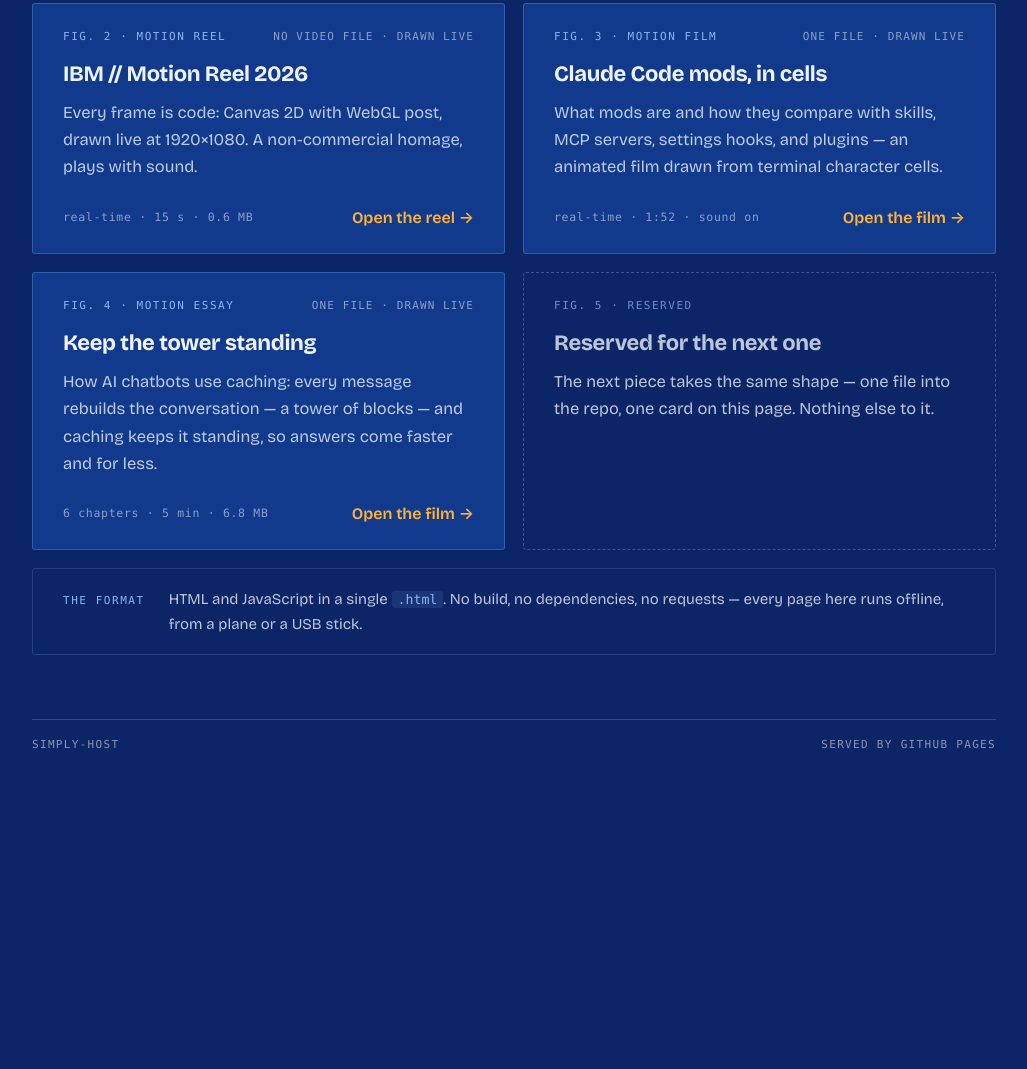
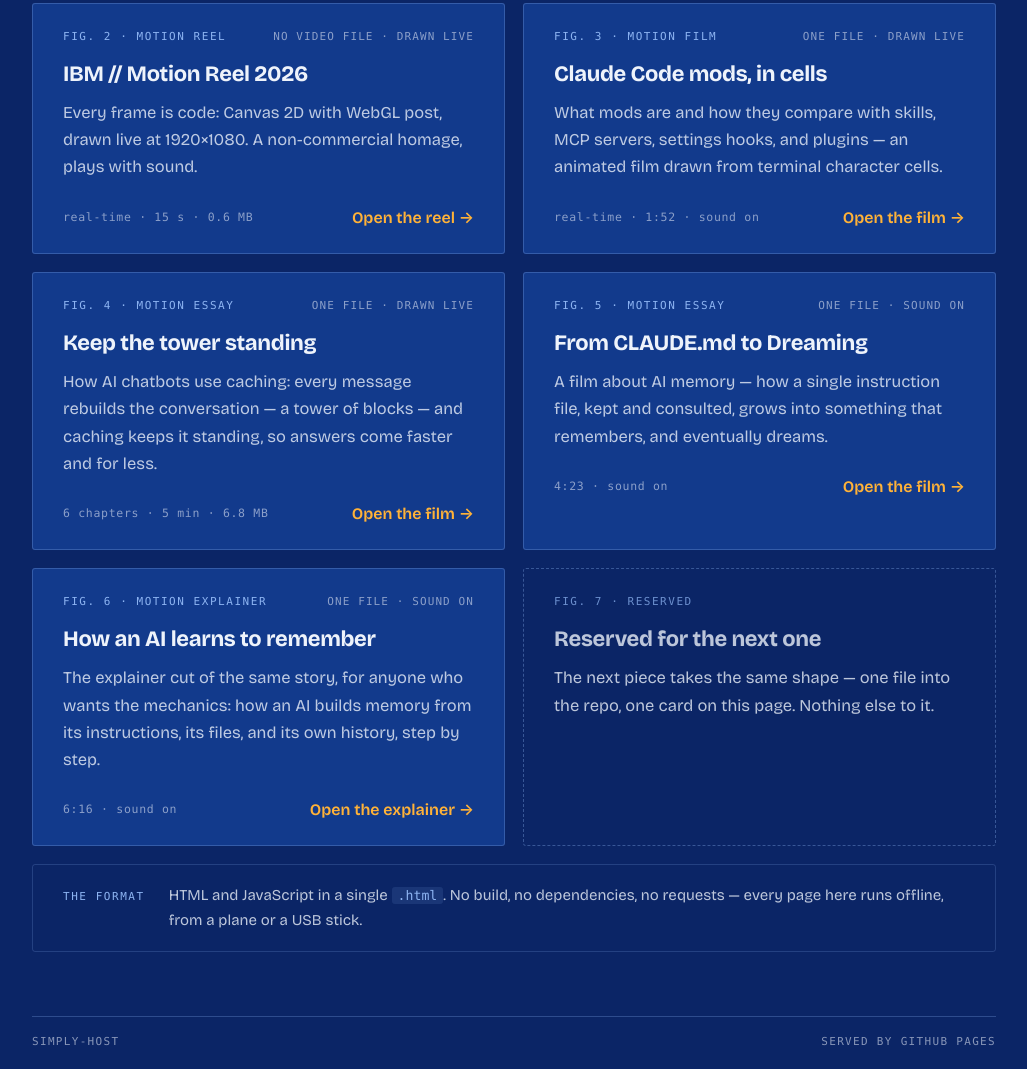
Before and after one commit to fredkwok-it/simply-host, a plain HTML site: page index.html in a window 1280 px wide. Shown: the part 796-1865 px from the top of the page, without its empty margins (126-1153 px from the left). Before the commit the page ends 1599 px from the top, so only its background shows below. Drawn offline with Linux system fonts and the light colour scheme.

Commit message:
List the two AI-memory explainers on the index and README
The files were committed but never linked; add Fig. 5 and Fig. 6 cards
to index.html and document both explainers in the README.

```diff
--- a/index.html
+++ b/index.html
@@ -293,8 +293,34 @@
         </div>
       </a>
 
-      <section class="plate plate--reserved fx" style="--d:.4s">
-        <div class="plate-head"><span class="fig">Fig. 5 · reserved</span></div>
+      <a class="plate plate--link fx" style="--d:.40s" href="from-claude-md-to-dreaming.html">
+        <div class="plate-head">
+          <span class="fig">Fig. 5 · motion essay</span>
+          <span class="fig-meta">one file · sound on</span>
+        </div>
+        <h2>From CLAUDE.md to Dreaming</h2>
+        <p>A film about AI memory — how a single instruction file, kept and consulted, grows into something that remembers, and eventually dreams.</p>
+        <div class="plate-foot">
+          <span class="meta">4:23 · sound on</span>
+          <span class="cta">Open the film <span class="arrow">→</span></span>
+        </div>
+      </a>
+
+      <a class="plate plate--link fx" style="--d:.42s" href="how-an-ai-learns-to-remember.html">
+        <div class="plate-head">
+          <span class="fig">Fig. 6 · motion explainer</span>
+          <span class="fig-meta">one file · sound on</span>
+        </div>
+        <h2>How an AI learns to remember</h2>
+        <p>The explainer cut of the same story, for anyone who wants the mechanics: how an AI builds memory from its instructions, its files, and its own history, step by step.</p>
+        <div class="plate-foot">
+          <span class="meta">6:16 · sound on</span>
+          <span class="cta">Open the explainer <span class="arrow">→</span></span>
+        </div>
+      </a>
+
+      <section class="plate plate--reserved fx" style="--d:.44s">
+        <div class="plate-head"><span class="fig">Fig. 7 · reserved</span></div>
         <h2>Reserved for the next one</h2>
         <p>The next piece takes the same shape — one file into the repo, one card on this page. Nothing else to it.</p>
       </section>
```
Also changed, not shown: 1 other file.
